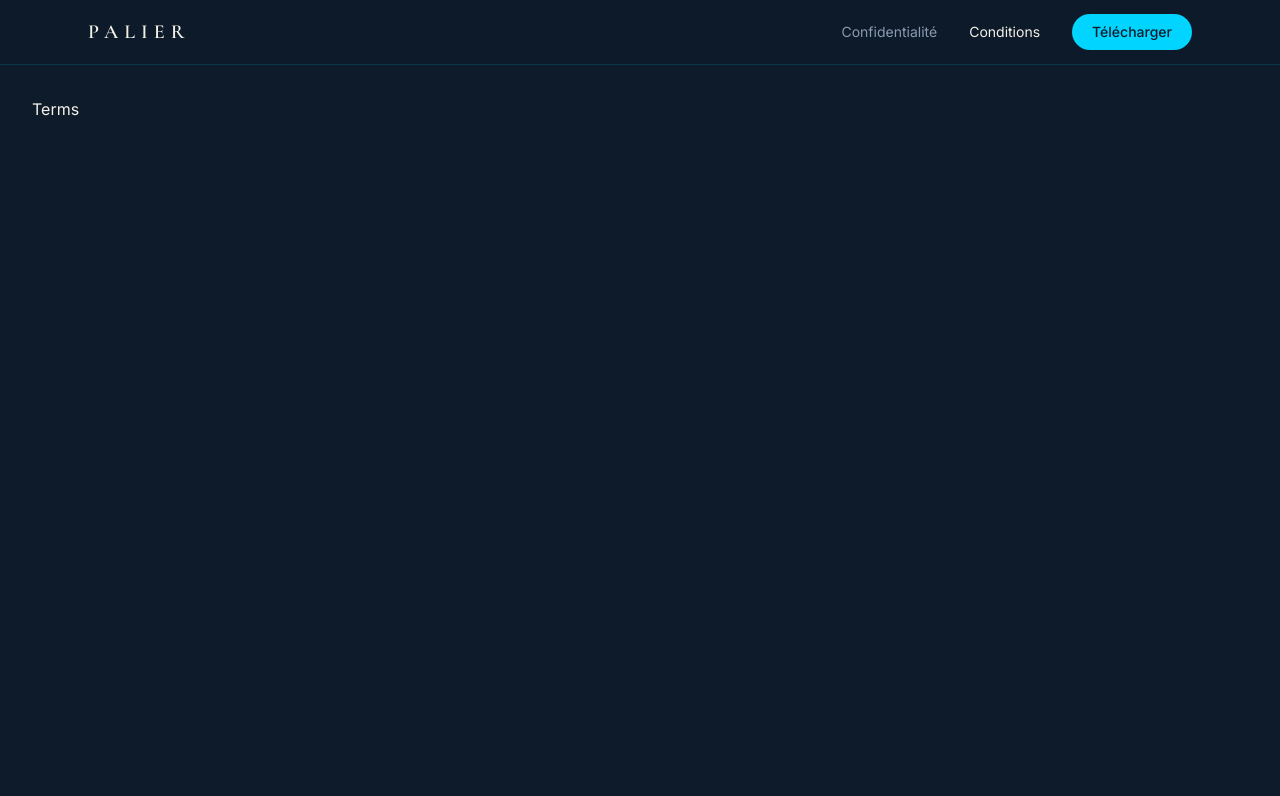
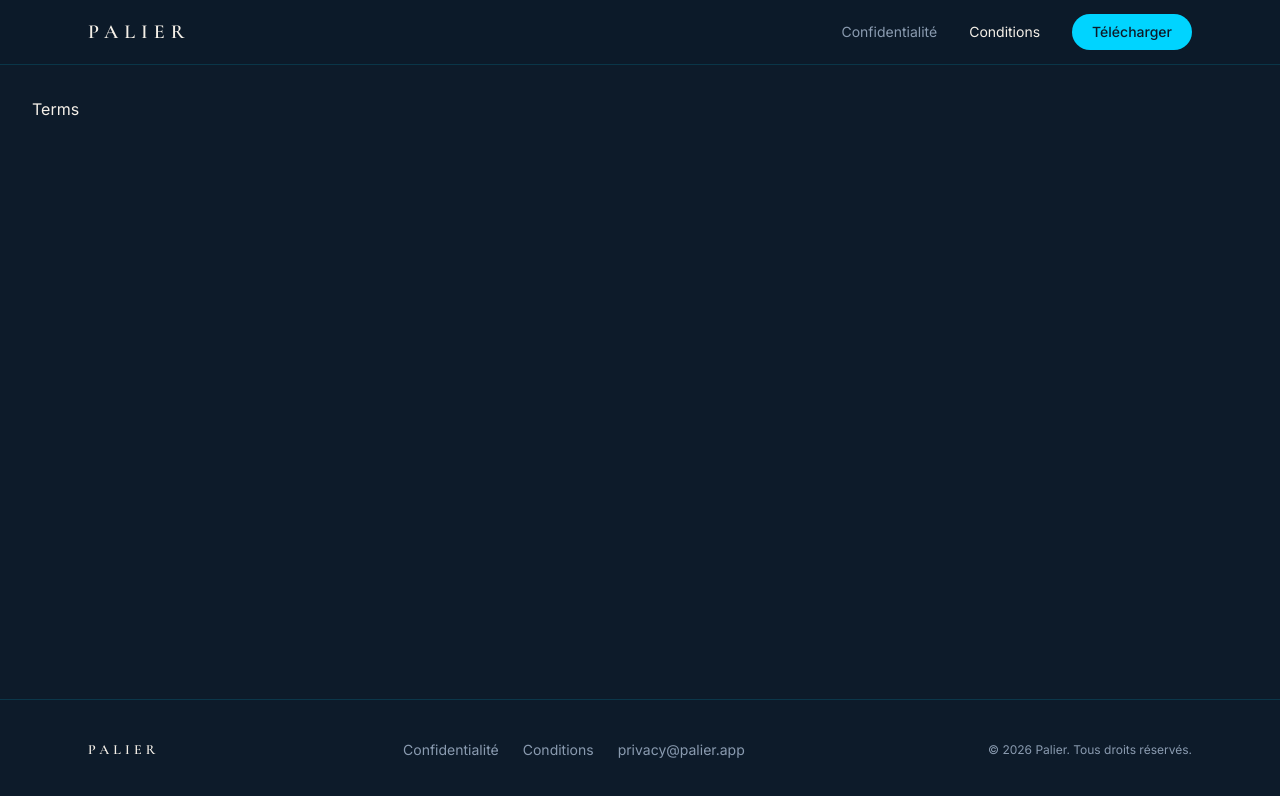
Before and after one commit to TMayess/vitrine-palier, a React (Vite) app: page /terms in a window 1280 px wide. Shown: the top 796 px of the page. Built offline with nearby package versions, Linux system fonts and the light colour scheme.

Commit message:
feat: add footer with legal links and contact email

```diff
--- a/src/App.jsx
+++ b/src/App.jsx
@@ -1,18 +1,22 @@
 import { Routes, Route } from 'react-router-dom'
 import Navbar from './components/Navbar'
+import Footer from './components/Footer'
 import Home from './pages/Home'
 import Privacy from './pages/Privacy'
 import Terms from './pages/Terms'
 
 export default function App() {
   return (
-    <div className="min-h-screen bg-palier-navy">
+    <div className="min-h-screen bg-palier-navy flex flex-col">
       <Navbar />
-      <Routes>
-        <Route path="/" element={<Home />} />
-        <Route path="/privacy" element={<Privacy />} />
-        <Route path="/terms" element={<Terms />} />
-      </Routes>
+      <div className="flex-1">
+        <Routes>
+          <Route path="/" element={<Home />} />
+          <Route path="/privacy" element={<Privacy />} />
+          <Route path="/terms" element={<Terms />} />
+        </Routes>
+      </div>
+      <Footer />
     </div>
   )
 }
--- /dev/null
+++ b/src/components/Footer.jsx
@@ -0,0 +1,33 @@
+import { Link } from 'react-router-dom'
+
+export default function Footer() {
+  return (
+    <footer className="border-t border-palier-cyan/15 bg-palier-navy">
+      <div className="max-w-6xl mx-auto px-6 py-10 flex flex-col md:flex-row items-center justify-between gap-4">
+
+        <span className="font-display text-palier-ivory tracking-[0.3em] text-sm font-semibold">
+          PALIER
+        </span>
+
+        <nav className="flex items-center gap-6 text-sm text-palier-muted">
+          <Link to="/privacy" className="hover:text-palier-ivory transition-colors">
+            Confidentialité
+          </Link>
+          <Link to="/terms" className="hover:text-palier-ivory transition-colors">
+            Conditions
+          </Link>
+          <a
+            href="mailto:privacy@palier.app"
+            className="hover:text-palier-ivory transition-colors"
+          >
+            privacy@palier.app
+          </a>
+        </nav>
+
+        <p className="text-palier-muted text-xs">
+          © 2026 Palier. Tous droits réservés.
+        </p>
+      </div>
+    </footer>
+  )
+}
```
